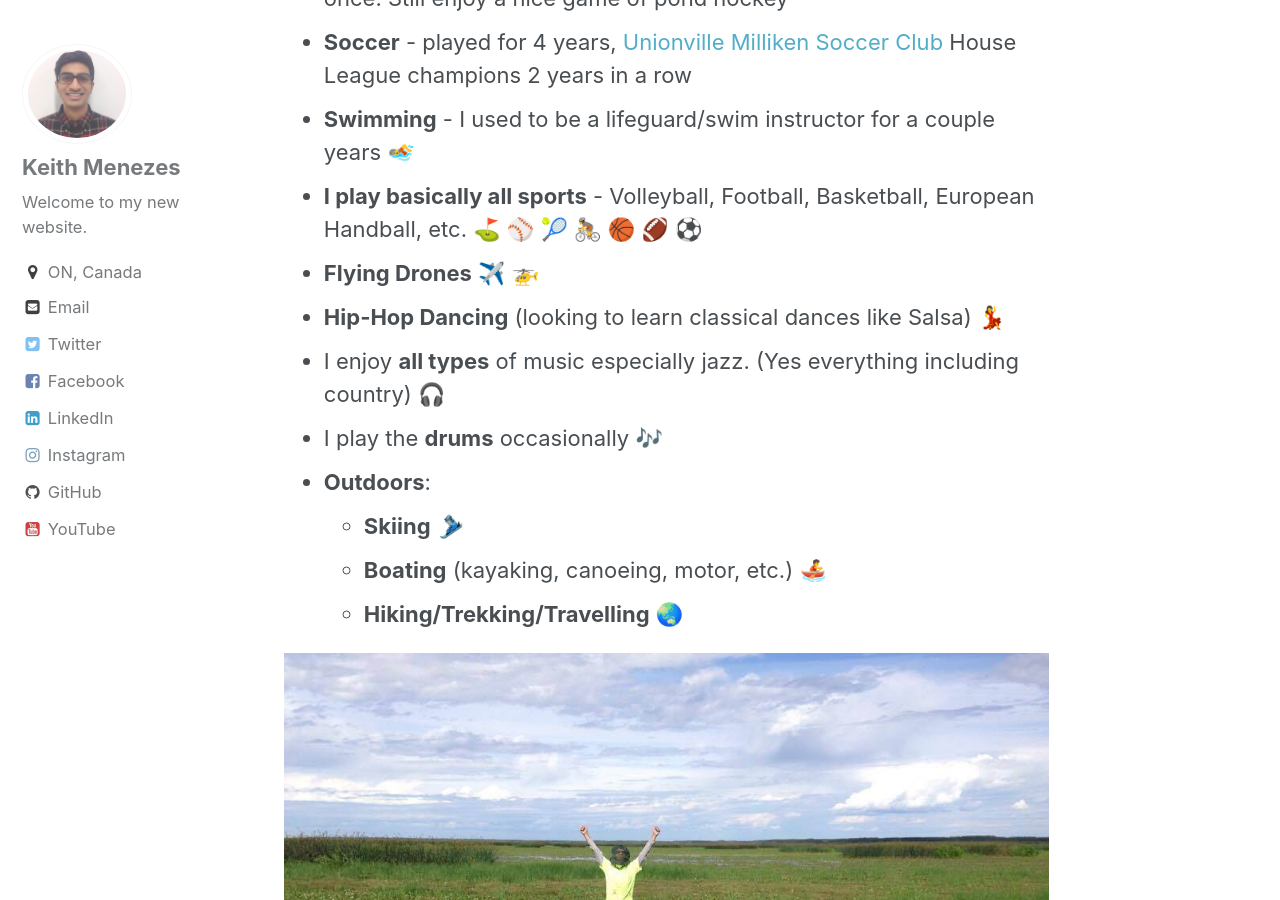
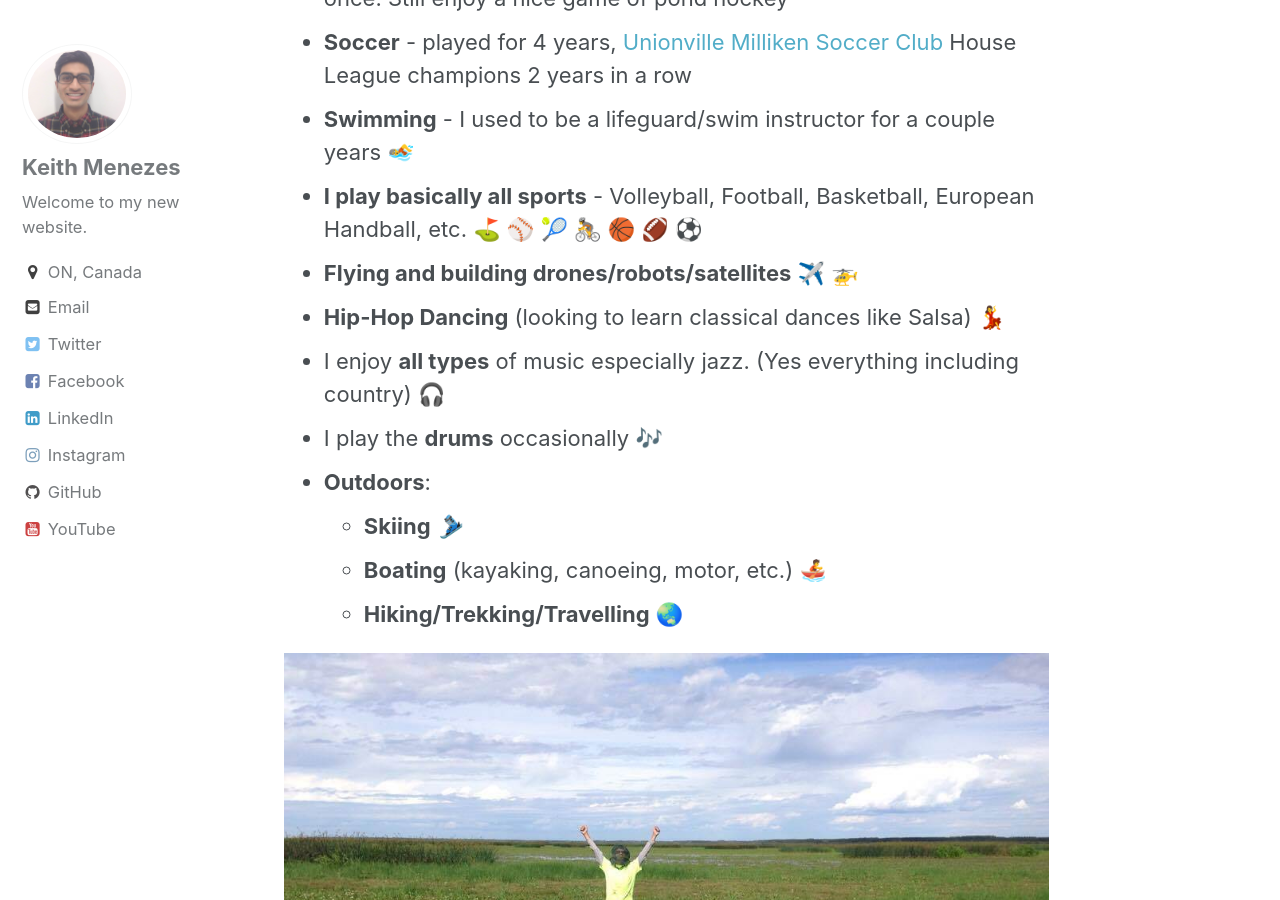
Before and after one commit to kmenezes/kmenezes.github.io, a Jekyll site: the page built from _pages/about.md, in a window 1280 px wide and 900 px high, scrolled down 1371 px. Built offline with Jekyll 4.4.1, drawn with Linux system fonts in a browser that asks for light colours; emoji names are drawn with the system emoji font.

Commit message:
who me
skrrr

```diff
--- a/_pages/about.md
+++ b/_pages/about.md
@@ -26,7 +26,7 @@ I am outgoing, charismatic, enthusiastic about learning new things, always inter
 * __Soccer__ - played for 4 years, [Unionville Milliken Soccer Club](http://www.u-msc.com/) House League champions 2 years in a row
 * __Swimming__ - I used to be a lifeguard/swim instructor for a couple years :swimmer:
 * __I play basically all sports__ - Volleyball, Football, Basketball, European Handball, etc. :golf: :baseball: :tennis: :bicyclist: :basketball: :football: :soccer:
-* __Flying Drones__ :airplane: :helicopter:
+* __Flying and building drones/robots/satellites__ :airplane: :helicopter:
 * __Hip-Hop Dancing__ (looking to learn classical dances like Salsa) :dancer:
 * I enjoy **all types** of music especially jazz. (Yes everything including country) :headphones:
 * I play the **drums** occasionally :notes:
```
